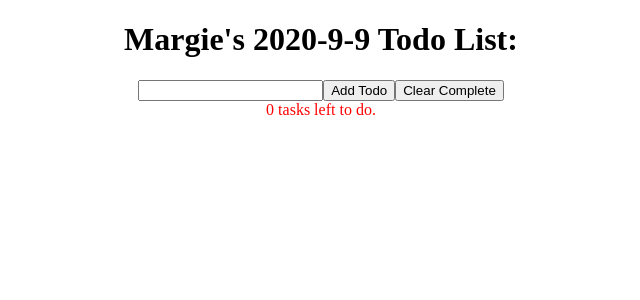
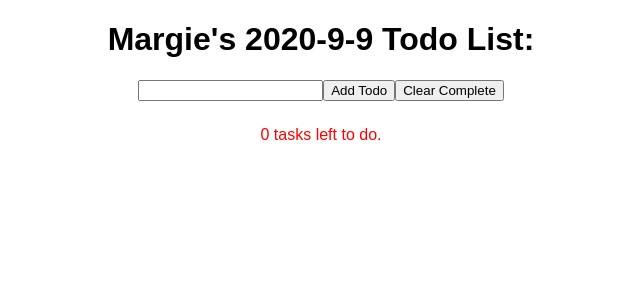
Before and after one commit to margueriteblair/React-Todo-List, a React (Create React App) app: page / in a window 1280 px wide. Shown: the top 300 px of the page, without its empty margins (319-959 px from the left). Built offline with nearby package versions, Linux system fonts and the light colour scheme.

Commit message:
more css styling to make it look like a real application

```diff
--- a/src/App.js
+++ b/src/App.js
@@ -42,12 +42,12 @@ function App() {
 
   return (
     <div style={{textAlign: "center"}}>
-      <h1>Margie's {`${today.getFullYear()}-${today.getMonth()+1}-${today.getDate()}`} Todo List:</h1>
+      <h1 style={{fontFamily: "Arial"}}>Margie's {`${today.getFullYear()}-${today.getMonth()+1}-${today.getDate()}`} Todo List:</h1>
       <TodoList todos={todos} toggleTodo={toggleTodo} />
       <input ref={todoNameRef} type="text" />
       <button onClick={handleAddTodo}>Add Todo</button>
       <button onClick={handleClearTodos}>Clear Complete</button>
-      <div style={{color: "red"}}>{todos.filter(todo => !todo.complete).length} tasks left to do.</div>
+      <div style={{color: "red", marginTop: 25, fontFamily: "Arial"}}>{todos.filter(todo => !todo.complete).length} tasks left to do.</div>
     </div>
   )
 }
```
